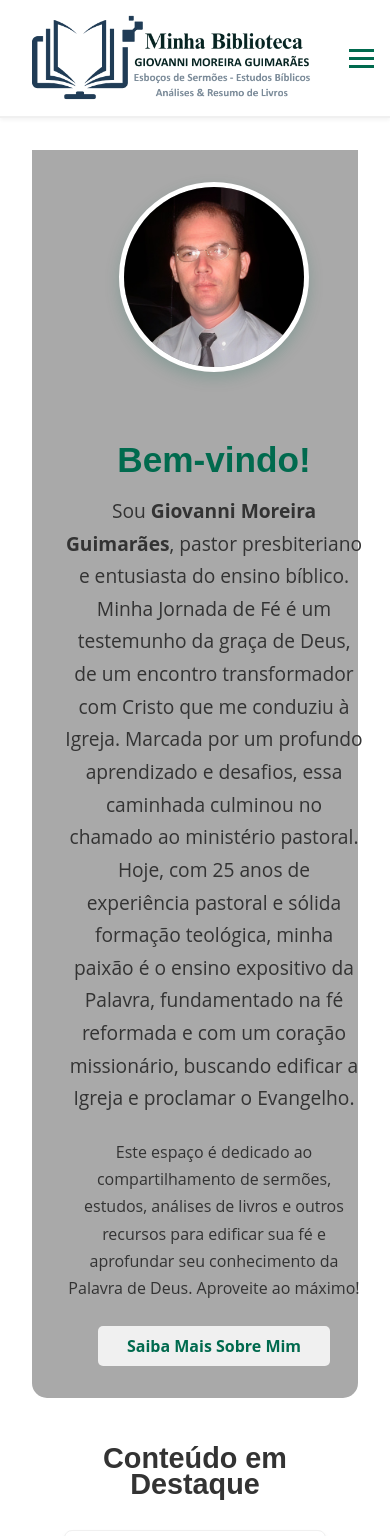
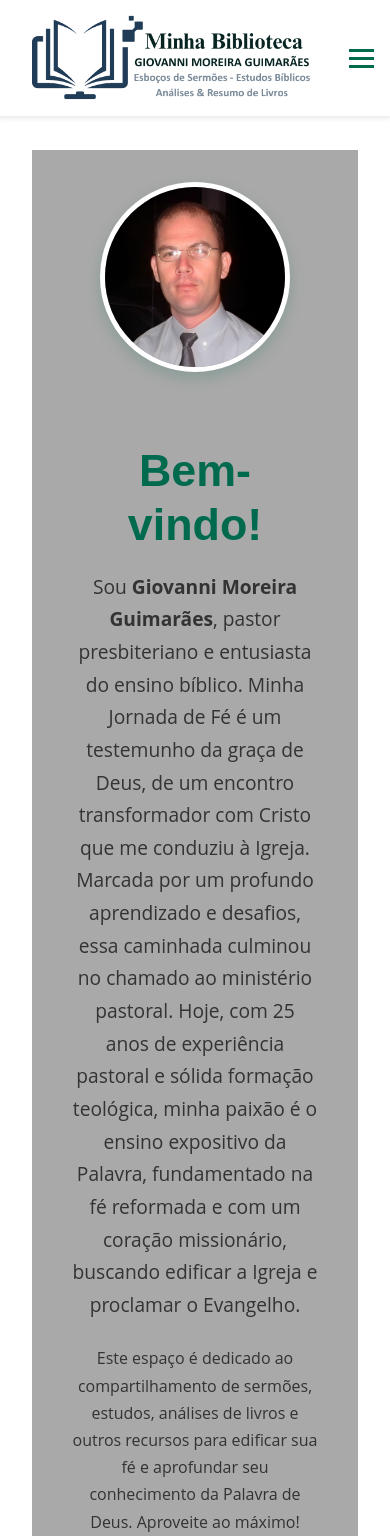
Before and after one commit to webminst/minha_biblioteca, a React (Create React App) app: page / in a window 390 px wide. Shown: the top 1536 px of the page. Built offline with nearby package versions, Linux system fonts and the light colour scheme.

Commit message:
Correções de acessibilidade e responsividade na Agenda

```diff
--- a/package.json
+++ b/package.json
@@ -1,5 +1,4 @@
 {
-  "homepage": "https://webminst.github.io/minha_biblioteca",
   "name": "pastor-portfolio",
   "version": "0.1.0",
   "private": true,
@@ -27,9 +26,7 @@
     "build": "react-scripts build",
     "test": "react-scripts test",
     "eject": "react-scripts eject",
-    "build:content": "node build-content.js",
-    "predeploy": "npm run build",
-    "deploy": "gh-pages -d build"
+    "build:content": "node build-content.js"
   },
   "eslintConfig": {
     "extends": [
@@ -60,5 +57,4 @@
     "webpack-dev-server": "^5.2.1",
     "webpack-merge": "^6.0.1"
   }
-
 }
--- a/src/App.js
+++ b/src/App.js
@@ -1,5 +1,6 @@
 // src/App.js
 import React from 'react';
+import ScrollToTop from './components/ScrollToTop';
 import { BrowserRouter as Router, Routes, Route } from 'react-router-dom';
 import Layout from './components/layout/Layout';
 import Home from './pages/Home';
@@ -18,30 +19,21 @@ import './App.css';
 function App() {
   return (
     <Router>
+      <ScrollToTop />
       <Routes>
         <Route path="/" element={<Layout />}>
           <Route index element={<Home />} />
           <Route path="sermoes" element={<Sermons />} />
-          {/* Rota de detalhe para sermões */}
           <Route path="sermoes/:contentId" element={<ContentDetail />} />
-
           <Route path="estudos" element={<Studies />} />
-          {/* Rota de detalhe para estudos */}
           <Route path="estudos/:contentId" element={<ContentDetail />} />
-
           <Route path="livros" element={<Books />} />
-          {/* Rota de detalhe para livros */}
           <Route path="livros/:contentId" element={<ContentDetail />} />
-
           <Route path="agenda" element={<Agenda />} />
           <Route path="sobre" element={<About />} />
-
           <Route path="contato" element={<Contact />} />
-          <Route path="*" element={<NotFound />} />
-
           <Route path="busca" element={<SearchResults />} />
           <Route path="*" element={<NotFound />} />
-
         </Route>
       </Routes>
     </Router>
--- a/src/components/NewsletterForm/NewsletterForm.css
+++ b/src/components/NewsletterForm/NewsletterForm.css
@@ -83,6 +83,9 @@
         flex-direction: column; /* Empilha input e botão */
     }
     .newsletter-input, .newsletter-button {
-          width: 100%; /* Largura total quando empilhado */
+        width: auto;           /* Altere de 100% para auto */
+        max-width: 350px;      /* Limite a largura máxima */
+        min-width: 120px;      /* Opcional: largura mínima */
+        margin: 0 auto;        /* Centraliza o input */
     }
 }
--- /dev/null
+++ b/src/components/ScrollToTop.js
@@ -0,0 +1,12 @@
+import { useEffect } from "react";
+import { useLocation } from "react-router-dom";
+
+export default function ScrollToTop() {
+  const { pathname } = useLocation();
+
+  useEffect(() => {
+    window.scrollTo(0, 0);
+  }, [pathname]);
+
+  return null;
+}
--- a/src/index.css
+++ b/src/index.css
@@ -14,7 +14,7 @@ body {
   font-family: var(--font-primary);
   background-color: var(--color-white);
   color: var(--color-gray-dark);
-  line-height: 0.9; /* Melhora legibilidade */
+  line-height: 1.2; /* Melhora legibilidade */
 }
 
 h1, h2, h3, h4, h5, h6 {
--- a/src/pages/About.css
+++ b/src/pages/About.css
@@ -3,7 +3,7 @@
 .about-container {
     max-width: 900px; /* Limita a largura para melhor leitura */
     margin: 0 auto; /* Centraliza o container */
-    padding: 1rem;
+    padding: 0.4rem;
   }
 
   .about-container h1 {
@@ -19,7 +19,7 @@
     gap: 2rem; /* Espaço entre foto e texto */
     margin-bottom: 3rem;
     background-color: var(--color-gray-light); /* Fundo levemente destacado */
-    padding: 2rem;
+    padding: 1rem;
     border-radius: 8px;
   }
 
@@ -67,6 +67,7 @@
    }
    .about-section li {
       margin-bottom: 0.5em;
+      line-height: 1.7;
    }
 
 
--- /dev/null
+++ b/src/pages/Agenda.css
@@ -0,0 +1,14 @@
+.google-calendar-container {
+  width: 100%;
+  max-width: 800px;
+  margin: 0 auto;
+  overflow-x: auto;
+}
+
+.google-calendar-container iframe {
+  width: 100%;
+  min-width: 320px;
+  max-width: 100%;
+  height: 600px;
+  border: none;
+}
--- a/src/pages/Agenda.js
+++ b/src/pages/Agenda.js
@@ -1,7 +1,8 @@
 import React from 'react';
+import './Agenda.css';
 
 const Agenda = () => {
-  <iframe src="https://calendar.google.com/calendar/embed?src=webgigio%40gmail.com&ctz=America%2FFortaleza" style="border: 0" width="800" height="600" frameborder="0" scrolling="no"></iframe>
+  <iframe src="https://calendar.google.com/calendar/embed?src=webgigio%40gmail.com&ctz=America%2FFortaleza" title="Agenda Pastoral" style={{border: 0}} width="800" height="600" frameborder="0" scrolling="no"></iframe>
   const googleCalendarEmbedCode = `
     <!-- COLE SEU CÓDIGO IFRAME DO GOOGLE CALENDAR AQUI -->
     <p style="color:red; font-weight:bold;"><iframe src="https://calendar.google.com/calendar/embed?height=600&wkst=1&ctz=America%2FFortaleza&showPrint=0&title=Agenda%20Pastoral&src=d2ViZ2lnaW9AZ21haWwuY29t&color=%234285F4" style="border:solid 1px #777" width="800" height="600" frameborder="0" scrolling="no"></iframe>
--- a/src/pages/Home.css
+++ b/src/pages/Home.css
@@ -192,11 +192,18 @@
   /* --- Responsividade --- */
   @media (max-width: 768px) {
     .hero-content {
-      flex-direction: column-reverse; /* Imagem vai para cima */
+      flex-direction: column-reverse;
       text-align: center;
+      max-width: 100%;      /* Garante que não ultrapasse o container */
+      padding: 0;           /* Remove padding lateral extra */
+      box-sizing: border-box;
     }
-    .hero-text h1 {
-      font-size: 2.2rem;
+    .hero-text {
+      min-width: 0;         /* Permite encolher em telas pequenas */
+      width: 100%;          /* Ocupa toda a largura disponível */
+      margin: 0 auto;       /* Centraliza */
+      box-sizing: border-box;
+      padding: 0 0.5rem;      /* Espaço lateral para não colar na borda */
     }
     .hero-subtitle {
       font-size: 1.2rem;
```
Lines whose indentation alone changed are shown as unchanged.
